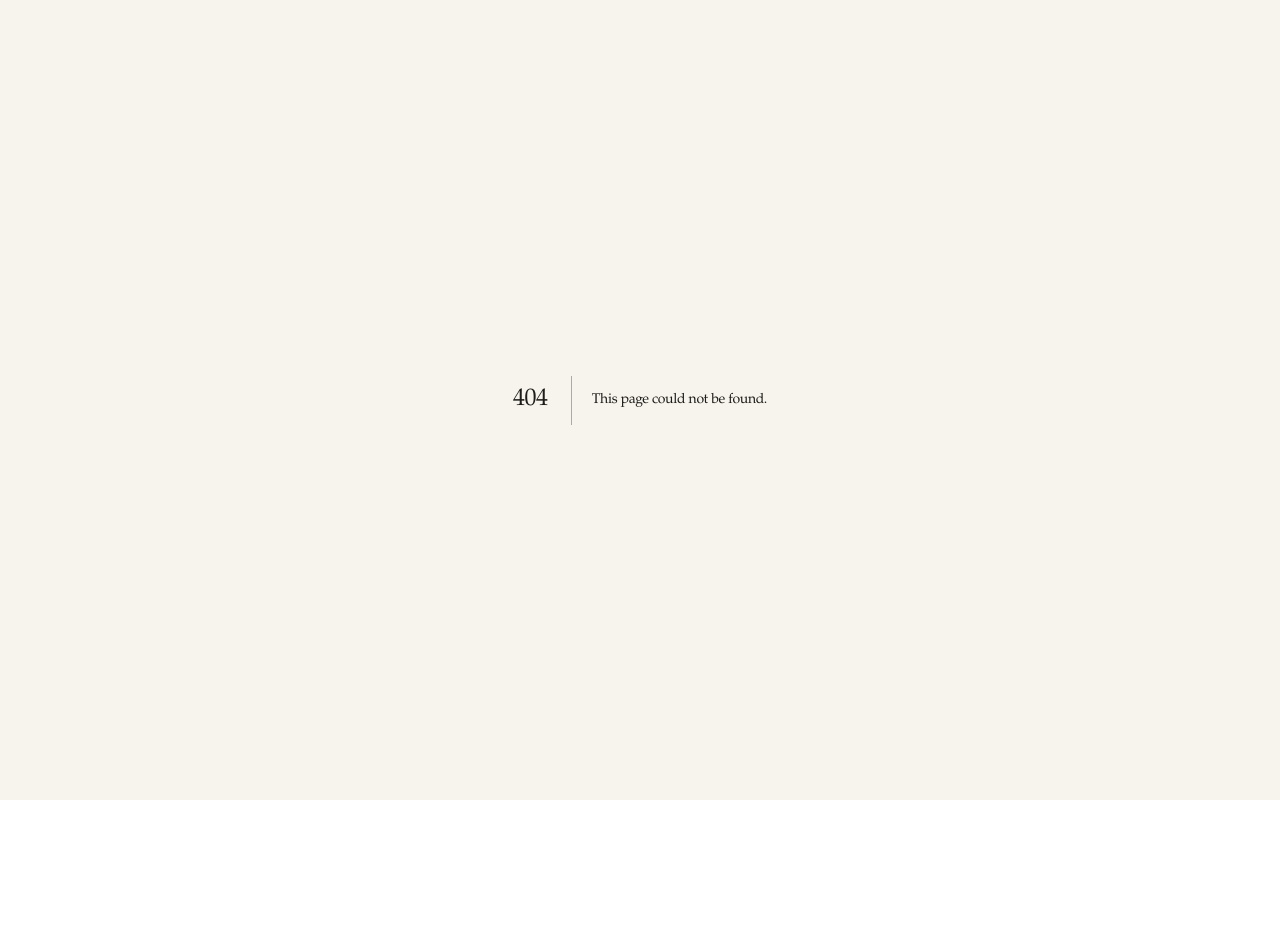
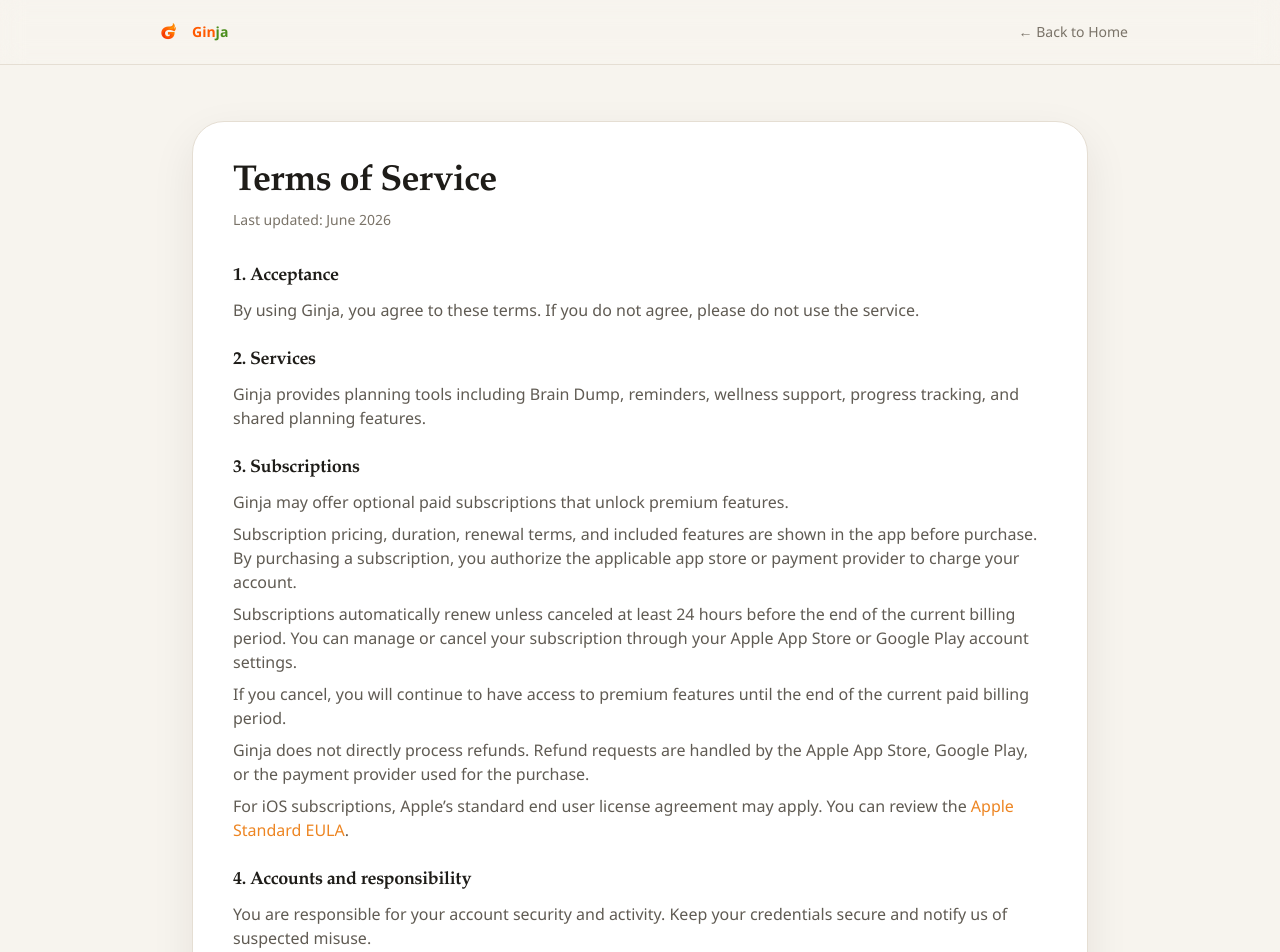
Before and after one commit to emyrael/Ginja_App, a Next.js app in the folder frontend/: page /terms in a window 1280 px wide. Before the commit this address had no page. Shown: the top 952 px of the page. Before the commit the page ends 800 px from the top, so only its background shows below. Built offline with nearby package versions, Linux system fonts and the light colour scheme.

Commit message:
made new changes

```diff
--- a/frontend/app/sitemap.ts
+++ b/frontend/app/sitemap.ts
@@ -5,7 +5,7 @@ import { canonicalUrl } from '../lib/seo';
 type SitemapEntry = MetadataRoute.Sitemap[number];
 
 type StaticPageConfig = {
-  path: '/' | '/about' | '/blog' | '/download' | '/privacy-policy' | '/terms-of-service';
+  path: '/' | '/about' | '/blog' | '/download' | '/privacy' | '/terms';
   changeFrequency: NonNullable<SitemapEntry['changeFrequency']>;
   priority: number;
 };
@@ -32,12 +32,12 @@ const STATIC_PAGES: StaticPageConfig[] = [
     priority: 0.8,
   },
   {
-    path: '/privacy-policy',
+    path: '/privacy',
     changeFrequency: 'monthly',
     priority: 0.5,
   },
   {
-    path: '/terms-of-service',
+    path: '/terms',
     changeFrequency: 'monthly',
     priority: 0.5,
   },
--- a/frontend/component/landing/Footer.jsx
+++ b/frontend/component/landing/Footer.jsx
@@ -59,8 +59,8 @@ export default function Footer() {
         <div className="flex flex-col gap-4 border-t border-[var(--border-color)] pt-6 text-xs text-[var(--text-muted)] sm:flex-row sm:items-center sm:justify-between">
           <p>© 2026 Ginja App. All rights reserved.</p>
           <div className="flex flex-wrap gap-4">
-            <Link href="/privacy-policy" className="hover:text-[#ED8522]">Privacy</Link>
-            <Link href="/terms-of-service" className="hover:text-[#ED8522]">Terms</Link>
+            <Link href="/privacy" className="hover:text-[#ED8522]">Privacy Policy</Link>
+            <Link href="/terms" className="hover:text-[#ED8522]">Terms of Service</Link>
             <Link href="/support" className="hover:text-[#ED8522]">Support</Link>
             <Link href="/about" className="hover:text-[#ED8522]">About</Link>
             <Link href="/blog" className="hover:text-[#ED8522]">Blog</Link>
--- a/frontend/pages/download.js
+++ b/frontend/pages/download.js
@@ -162,8 +162,8 @@ export default function DownloadPage() {
           <div className="flex flex-col gap-4 border-t border-[var(--download-border)] pt-6 text-xs text-[var(--download-muted)] sm:flex-row sm:items-center sm:justify-between">
             <p>© 2026 Ginja App. All rights reserved.</p>
             <div className="flex flex-wrap gap-4">
-              <Link href="/privacy-policy" className="transition hover:text-[var(--download-text)]">Privacy</Link>
-              <Link href="/terms-of-service" className="transition hover:text-[var(--download-text)]">Terms</Link>
+              <Link href="/privacy" className="transition hover:text-[var(--download-text)]">Privacy Policy</Link>
+              <Link href="/terms" className="transition hover:text-[var(--download-text)]">Terms of Service</Link>
               <Link href="/support" className="transition hover:text-[var(--download-text)]">Support</Link>
               <Link href="/about" className="transition hover:text-[var(--download-text)]">About</Link>
               <Link href="/account-deletion" className="transition hover:text-[var(--download-text)]">Account Deletion</Link>
--- a/frontend/pages/privacy-policy.js
+++ b/frontend/pages/privacy-policy.js
@@ -9,10 +9,10 @@ export default function PrivacyPolicy() {
       <Head>
         <title>Privacy Policy | Ginja</title>
         <meta name="description" content="How Ginja collects, uses, and protects your information." />
-        <link rel="canonical" href="https://ginja.io/privacy-policy" />
+        <link rel="canonical" href="https://ginja.io/privacy" />
         <meta property="og:title" content="Privacy Policy | Ginja" />
         <meta property="og:description" content="How Ginja collects, uses, and protects your information." />
-        <meta property="og:url" content="https://ginja.io/privacy-policy" />
+        <meta property="og:url" content="https://ginja.io/privacy" />
       </Head>
 
       <main className="min-h-screen bg-[var(--bg-primary)] text-[var(--text-primary)]">
@@ -31,7 +31,7 @@ export default function PrivacyPolicy() {
         <section className="px-4 pb-16 pt-10 sm:px-6 sm:pt-14">
           <div className="mx-auto max-w-4xl rounded-[2rem] border border-[var(--border-color)] bg-[var(--surface-primary)] px-6 py-10 shadow-[0_16px_44px_rgba(34,30,24,0.08)] sm:px-10">
             <h1 className="text-3xl font-semibold sm:text-4xl">Privacy Policy</h1>
-            <p className="mt-2 text-sm text-[var(--text-muted)]">Last updated: May 2026</p>
+            <p className="mt-2 text-sm text-[var(--text-muted)]">Last updated: June 2026</p>
 
             <div className="mt-8 space-y-6 text-sm leading-relaxed text-[var(--text-secondary)] sm:text-base">
               <section>
@@ -94,7 +94,33 @@ export default function PrivacyPolicy() {
               </section>
 
               <section>
-                <h2 className="text-lg font-semibold text-[var(--text-primary)]">5. Data Security</h2>
+                <h2 className="text-lg font-semibold text-[var(--text-primary)]">5. Subscriptions and Payments</h2>
+                <p className="mt-2">
+                  Ginja may offer optional auto-renewing subscriptions that provide access to premium features.
+                </p>
+                <p className="mt-2">
+                  Payments are processed through the Apple App Store, Google Play, or other authorized payment
+                  providers. Ginja does not collect, process, or store your payment card details.
+                </p>
+                <p className="mt-2">
+                  When you purchase a subscription, we may receive limited subscription-related information, such as
+                  your subscription status, product identifier, renewal status, expiration date, and purchase platform.
+                  We use this information only to provide access to premium features, manage entitlements, prevent
+                  fraud, and support customer service.
+                </p>
+                <p className="mt-2">
+                  Subscriptions automatically renew unless canceled at least 24 hours before the end of the current
+                  billing period. You can manage or cancel your subscription through your Apple App Store or Google
+                  Play account settings.
+                </p>
+                <p className="mt-2">
+                  Refunds, billing issues, and cancellation rules are handled by the app store or payment provider
+                  through which the subscription was purchased.
+                </p>
+              </section>
+
+              <section>
+                <h2 className="text-lg font-semibold text-[var(--text-primary)]">6. Data Security</h2>
                 <p className="mt-2">We use standard security protections to keep your data safe:</p>
                 <ul className="mt-2 list-disc space-y-1 pl-5">
                   <li>Encrypted traffic (HTTPS/TLS) between app and backend.</li>
@@ -104,7 +130,7 @@ export default function PrivacyPolicy() {
               </section>
 
               <section>
-                <h2 className="text-lg font-semibold text-[var(--text-primary)]">6. Permissions &amp; Data Usage</h2>
+                <h2 className="text-lg font-semibold text-[var(--text-primary)]">7. Permissions &amp; Data Usage</h2>
                 <p className="mt-2">Here is how we use each permission when you choose to allow it:</p>
                 <ul className="mt-2 list-disc space-y-1 pl-5">
                   <li>Contacts — Used to help you find and connect with people you already know on Ginja. This is optional and only used for friend discovery.</li>
@@ -124,7 +150,7 @@ export default function PrivacyPolicy() {
               </section>
 
               <section>
-                <h2 className="text-lg font-semibold text-[var(--text-primary)]">7. Data Retention</h2>
+                <h2 className="text-lg font-semibold text-[var(--text-primary)]">8. Data Retention</h2>
                 <p className="mt-2">You stay in control of your account data:</p>
                 <ul className="mt-2 list-disc space-y-1 pl-5">
                   <li>You can edit or delete many data types directly in the app.</li>
@@ -134,7 +160,7 @@ export default function PrivacyPolicy() {
               </section>
 
               <section>
-                <h2 className="text-lg font-semibold text-[var(--text-primary)]">8. Your Rights</h2>
+                <h2 className="text-lg font-semibold text-[var(--text-primary)]">9. Your Rights</h2>
                 <p className="mt-2">As a Ginja user, you have the right to:</p>
                 <ul className="mt-2 list-disc space-y-1 pl-5">
                   <li>Access — view all data associated with your account.</li>
@@ -145,7 +171,7 @@ export default function PrivacyPolicy() {
               </section>
 
               <section>
-                <h2 className="text-lg font-semibold text-[var(--text-primary)]">9. Contact Us</h2>
+                <h2 className="text-lg font-semibold text-[var(--text-primary)]">10. Contact Us</h2>
                 <p className="mt-2">
                   If you have questions about this Privacy Policy or your data, please contact us at{' '}
                   <a href="mailto:info@ginja.io" className="text-[#ED8522] hover:underline">info@ginja.io</a>
--- /dev/null
+++ b/frontend/pages/privacy.js
@@ -0,0 +1 @@
+export { default } from './privacy-policy';
--- a/frontend/pages/terms-of-service.js
+++ b/frontend/pages/terms-of-service.js
@@ -9,10 +9,10 @@ export default function TermsOfService() {
       <Head>
         <title>Terms of Service | Ginja</title>
         <meta name="description" content="Terms governing use of the Ginja app and website." />
-        <link rel="canonical" href="https://ginja.io/terms-of-service" />
+        <link rel="canonical" href="https://ginja.io/terms" />
         <meta property="og:title" content="Terms of Service | Ginja" />
         <meta property="og:description" content="Terms governing use of the Ginja app and website." />
-        <meta property="og:url" content="https://ginja.io/terms-of-service" />
+        <meta property="og:url" content="https://ginja.io/terms" />
       </Head>
 
       <main className="min-h-screen bg-[var(--bg-primary)] text-[var(--text-primary)]">
@@ -31,7 +31,7 @@ export default function TermsOfService() {
         <section className="px-4 pb-16 pt-10 sm:px-6 sm:pt-14">
           <div className="mx-auto max-w-4xl rounded-[2rem] border border-[var(--border-color)] bg-[var(--surface-primary)] px-6 py-10 shadow-[0_16px_44px_rgba(34,30,24,0.08)] sm:px-10">
             <h1 className="text-3xl font-semibold sm:text-4xl">Terms of Service</h1>
-            <p className="mt-2 text-sm text-[var(--text-muted)]">Last updated: March 9, 2026</p>
+            <p className="mt-2 text-sm text-[var(--text-muted)]">Last updated: June 2026</p>
 
             <div className="mt-8 space-y-6 text-sm leading-relaxed text-[var(--text-secondary)] sm:text-base">
               <section>
@@ -45,32 +45,69 @@ export default function TermsOfService() {
               </section>
 
               <section>
-                <h2 className="text-lg font-semibold text-[var(--text-primary)]">3. Accounts and responsibility</h2>
+                <h2 className="text-lg font-semibold text-[var(--text-primary)]">3. Subscriptions</h2>
+                <p className="mt-2">
+                  Ginja may offer optional paid subscriptions that unlock premium features.
+                </p>
+                <p className="mt-2">
+                  Subscription pricing, duration, renewal terms, and included features are shown in the app before
+                  purchase. By purchasing a subscription, you authorize the applicable app store or payment provider
+                  to charge your account.
+                </p>
+                <p className="mt-2">
+                  Subscriptions automatically renew unless canceled at least 24 hours before the end of the current
+                  billing period. You can manage or cancel your subscription through your Apple App Store or Google
+                  Play account settings.
+                </p>
+                <p className="mt-2">
+                  If you cancel, you will continue to have access to premium features until the end of the current
+                  paid billing period.
+                </p>
+                <p className="mt-2">
+                  Ginja does not directly process refunds. Refund requests are handled by the Apple App Store, Google
+                  Play, or the payment provider used for the purchase.
+                </p>
+                <p className="mt-2">
+                  For iOS subscriptions, Apple’s standard end user license agreement may apply. You can review the{' '}
+                  <a
+                    href="https://www.apple.com/legal/internet-services/itunes/dev/stdeula/"
+                    target="_blank"
+                    rel="noopener noreferrer"
+                    className="text-[#ED8522] hover:underline"
+                  >
+                    Apple Standard EULA
+                  </a>
+                  .
+                </p>
+              </section>
+
+              <section>
+                <h2 className="text-lg font-semibold text-[var(--text-primary)]">4. Accounts and responsibility</h2>
                 <p className="mt-2">You are responsible for your account security and activity. Keep your credentials secure and notify us of suspected misuse.</p>
               </section>
 
               <section>
-                <h2 className="text-lg font-semibold text-[var(--text-primary)]">4. User content</h2>
+                <h2 className="text-lg font-semibold text-[var(--text-primary)]">5. User content</h2>
                 <p className="mt-2">You retain ownership of your content. You grant Ginja the rights needed to operate, improve, and secure the service.</p>
               </section>
 
               <section>
-                <h2 className="text-lg font-semibold text-[var(--text-primary)]">5. Acceptable use</h2>
+                <h2 className="text-lg font-semibold text-[var(--text-primary)]">6. Acceptable use</h2>
                 <p className="mt-2">Do not misuse the service, attempt unauthorized access, or upload harmful content. We may suspend access for serious violations.</p>
               </section>
 
               <section>
-                <h2 className="text-lg font-semibold text-[var(--text-primary)]">6. Account deletion</h2>
+                <h2 className="text-lg font-semibold text-[var(--text-primary)]">7. Account deletion</h2>
                 <p className="mt-2">You can request deletion using the <Link href="/account-deletion" className="text-[#ED8522] hover:underline">Account Deletion</Link> page.</p>
               </section>
 
               <section>
-                <h2 className="text-lg font-semibold text-[var(--text-primary)]">7. Limitation of liability</h2>
+                <h2 className="text-lg font-semibold text-[var(--text-primary)]">8. Limitation of liability</h2>
                 <p className="mt-2">To the extent allowed by law, Ginja is not liable for indirect, incidental, or consequential damages arising from use of the service.</p>
               </section>
 
               <section>
-                <h2 className="text-lg font-semibold text-[var(--text-primary)]">8. Contact</h2>
+                <h2 className="text-lg font-semibold text-[var(--text-primary)]">9. Contact</h2>
                 <p className="mt-2">For legal questions, contact <a href="mailto:legal@ginjaapp.com" className="text-[#ED8522] hover:underline">legal@ginjaapp.com</a>.</p>
               </section>
             </div>
--- /dev/null
+++ b/frontend/pages/terms.js
@@ -0,0 +1 @@
+export { default } from './terms-of-service';
```
